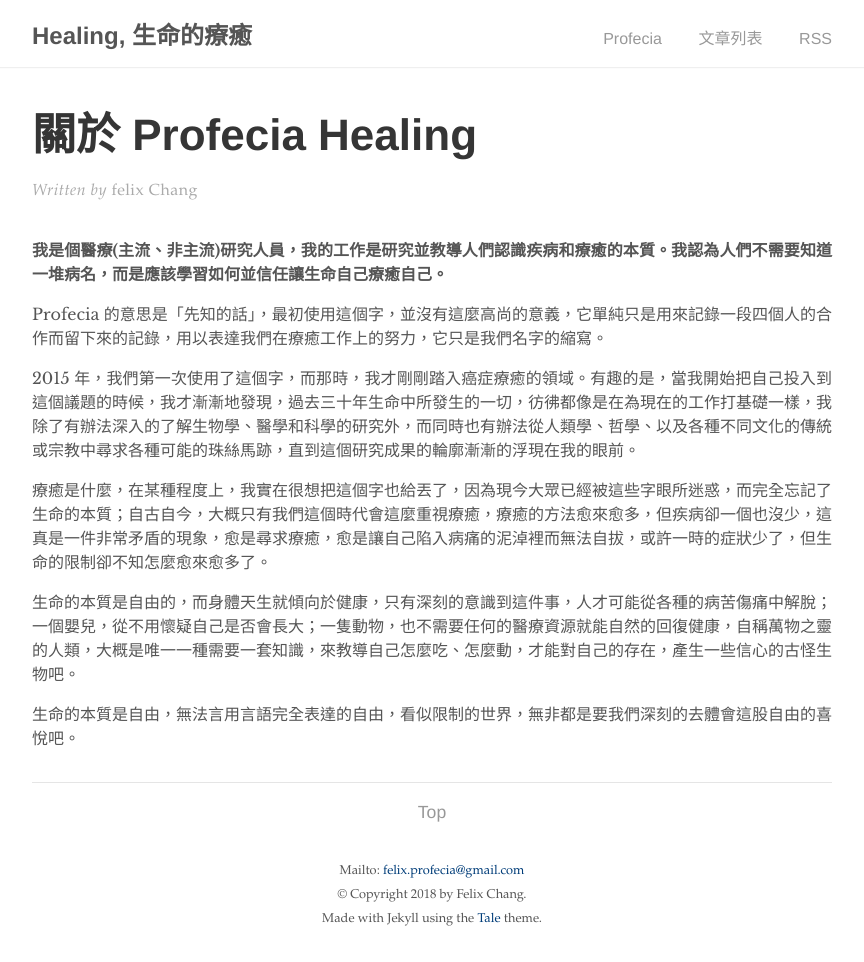
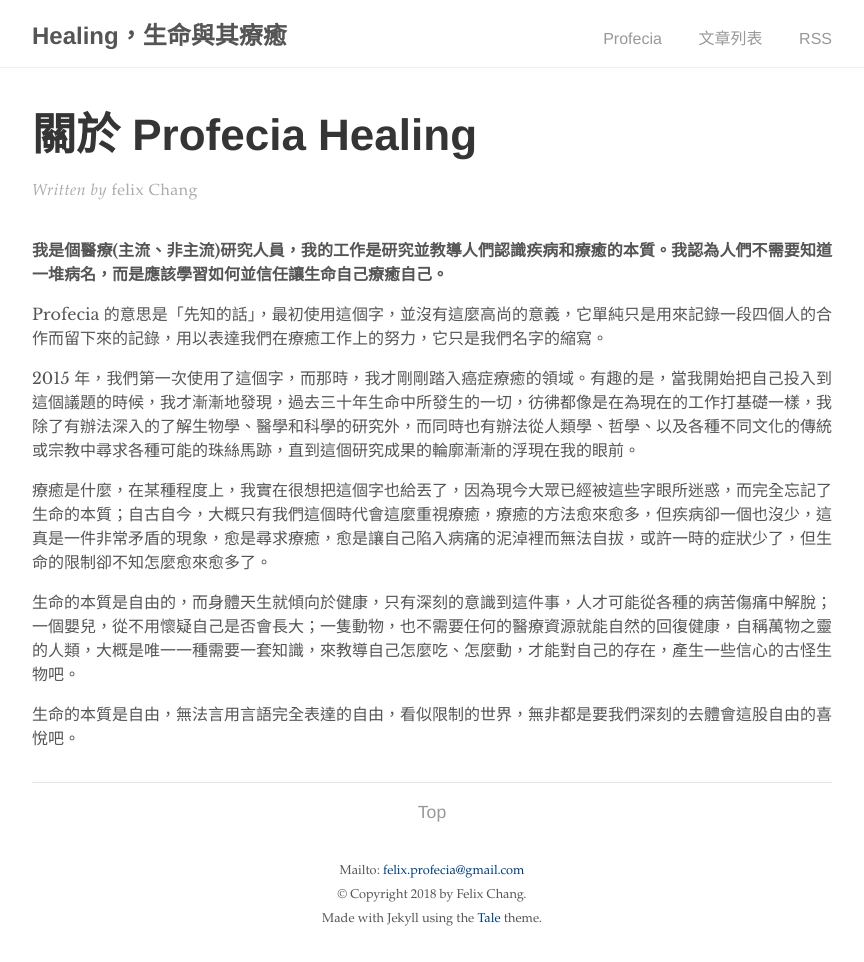
Before and after one commit to felix125/healing, a Jekyll site: the page built from about.md, in a window 1280 px wide. Shown: the whole page, without its empty margins (208-1072 px from the left). Built offline with Jekyll 4.4.1, drawn with Linux system fonts in a browser that asks for light colours.

Commit message:
change title again

```diff
--- a/_config.yml
+++ b/_config.yml
@@ -13,7 +13,7 @@
 # you will see them accessed via {{ site.title }}, {{ site.email }}, and so on.
 # You can create any custom variable you would like, and they will be accessible
 # in the templates via {{ site.myvariable }}.
-title: Healing, 生命的療癒
+title: Healing，生命與其療癒
 description: >- # this means to ignore newlines until "baseurl:"
   Healing.
 baseurl: "/life" # the subpath of your site, e.g. /blog
```
